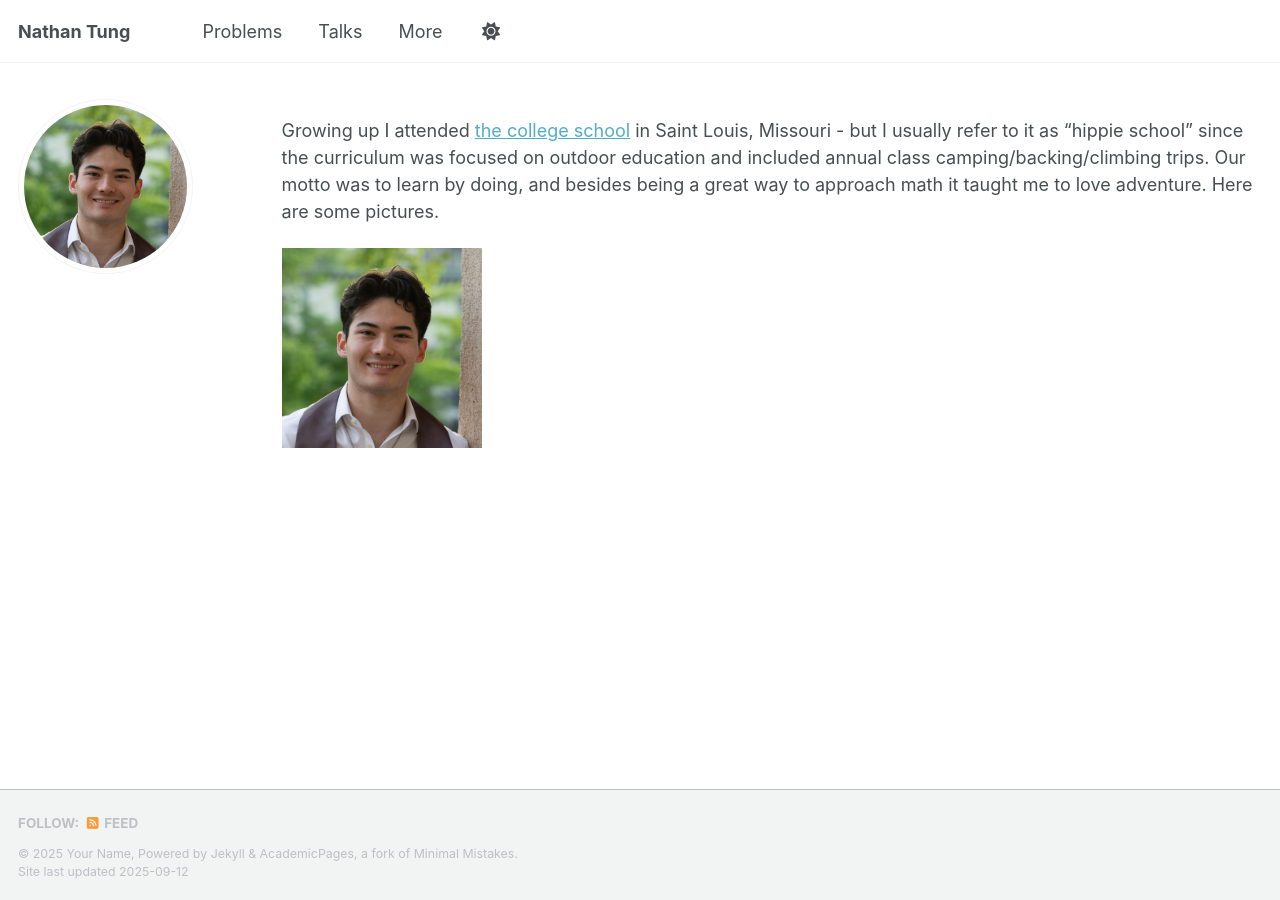
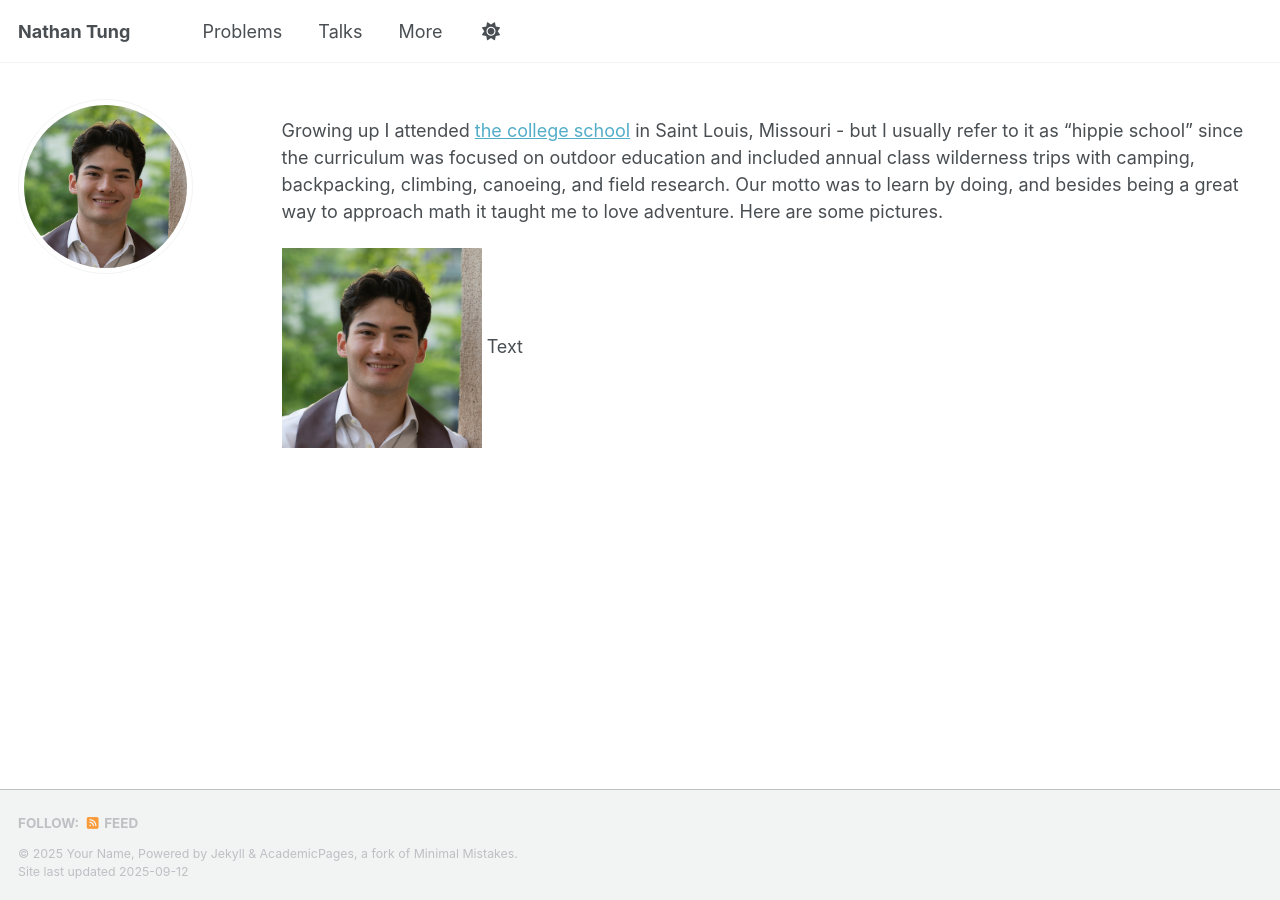
Before and after one commit to njtung/njtung.github.io, a Jekyll site: the page built from _pages/more.md, in a window 1280 px wide. Built offline with Jekyll 4.4.1, drawn with Linux system fonts in a browser that asks for light colours; a script that is not in the unit is left out.

Commit message:
Update more.md

```diff
--- a/_pages/more.md
+++ b/_pages/more.md
@@ -4,6 +4,6 @@ permalink: /more/
 author_profile: true
 ---
 
-Growing up I attended [the college school](https://www.thecollegeschool.org) in Saint Louis, Missouri - but I usually refer to it as "hippie school" since the curriculum was focused on outdoor education and included annual class camping/backing/climbing trips. Our motto was to learn by doing, and besides being a great way to approach math it taught me to love adventure. Here are some pictures.
+Growing up I attended [the college school](https://www.thecollegeschool.org) in Saint Louis, Missouri - but I usually refer to it as "hippie school" since the curriculum was focused on outdoor education and included annual class wilderness trips with camping, backpacking, climbing, canoeing, and field research. Our motto was to learn by doing, and besides being a great way to approach math it taught me to love adventure. Here are some pictures.
 
-<img src="../images/profile.png" alt="test" width="200"/>
+<img src="../images/profile.png" alt="test" width="200"/> Text
```
